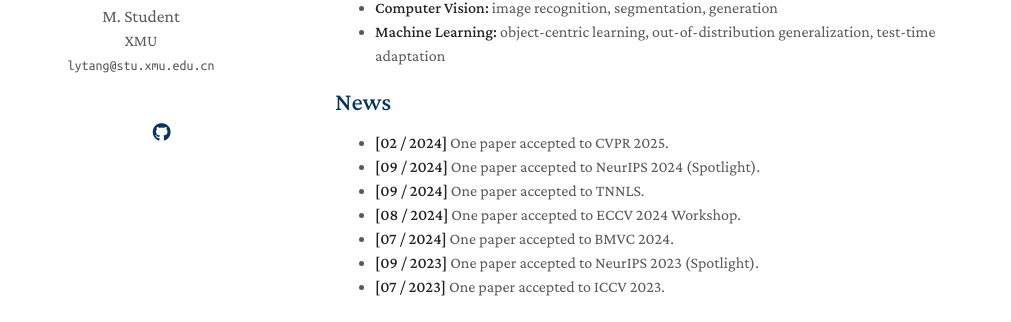
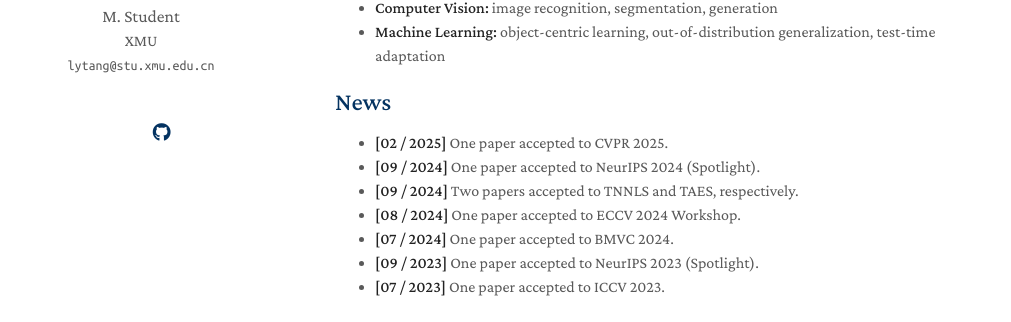
Before and after one commit to lytang63/lytang63.github.io, a Jekyll site: the page built from index.md, in a window 1280 px wide and 900 px high. Shown: the part 291-613 px from the top of the window, without its empty margins (135-1146 px from the left). Built offline with Jekyll 4.4.1, drawn with Linux system fonts in a browser that asks for light colours; nearby versions of some CDN libraries; a style sheet for code colours, icons or effects is not loaded; our own code applies the rules of GitHub Pages for plain Markdown files.

Commit message:
Update index.md

```diff
--- a/index.md
+++ b/index.md
@@ -14,9 +14,9 @@ I am currently in the third year of my Master's degree from [School of Informati
 - **Machine Learning:** object-centric learning, out-of-distribution generalization, test-time adaptation
 
 ## News
-- **[02 / 2024]** One paper accepted to CVPR 2025.
+- **[02 / 2025]** One paper accepted to CVPR 2025.
 - **[09 / 2024]** One paper accepted to NeurIPS 2024 (Spotlight).
-- **[09 / 2024]** One paper accepted to TNNLS.
+- **[09 / 2024]** Two papers accepted to TNNLS and TAES, respectively.
 - **[08 / 2024]** One paper accepted to ECCV 2024 Workshop.
 - **[07 / 2024]** One paper accepted to BMVC 2024.
 - **[09 / 2023]** One paper accepted to NeurIPS 2023 (Spotlight).
```
